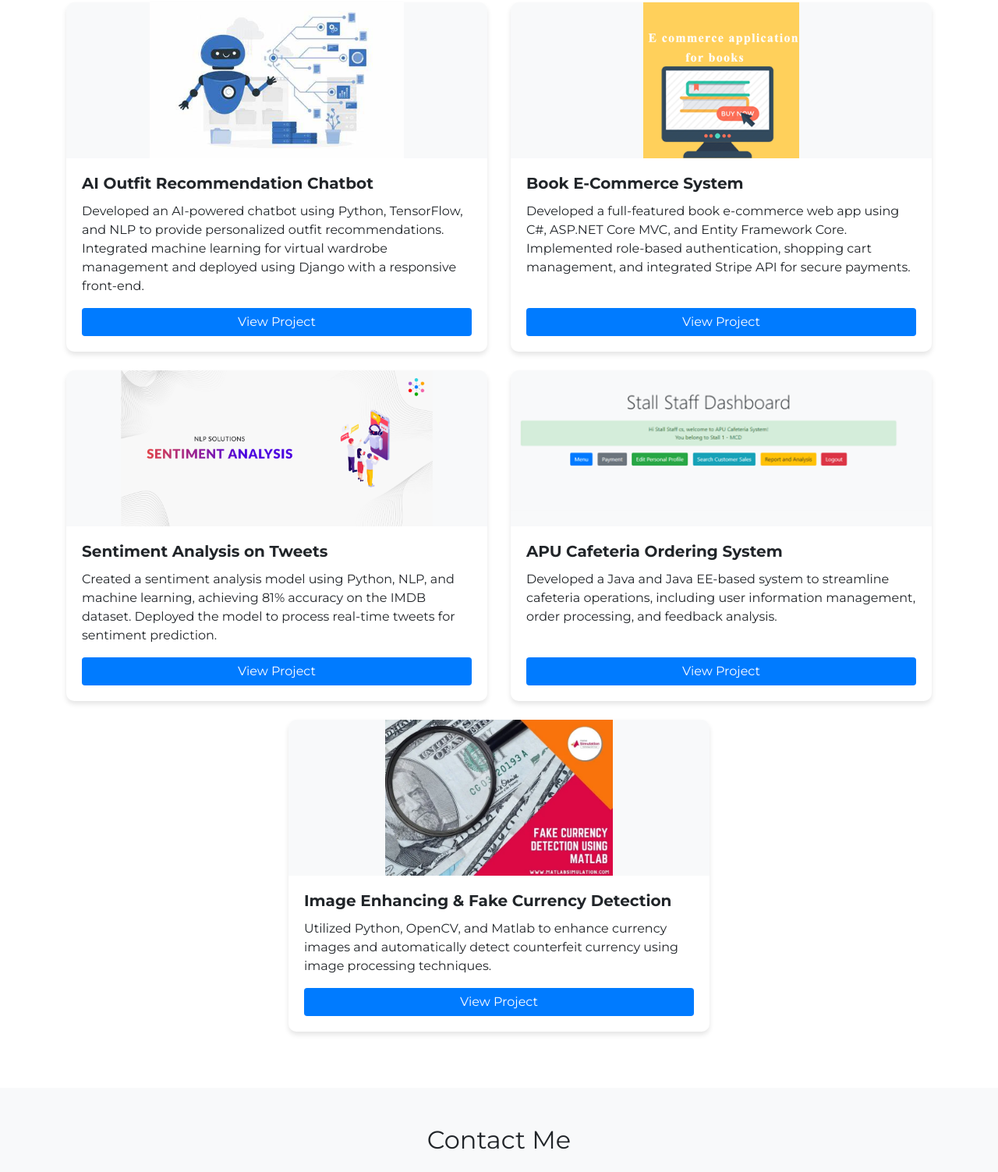
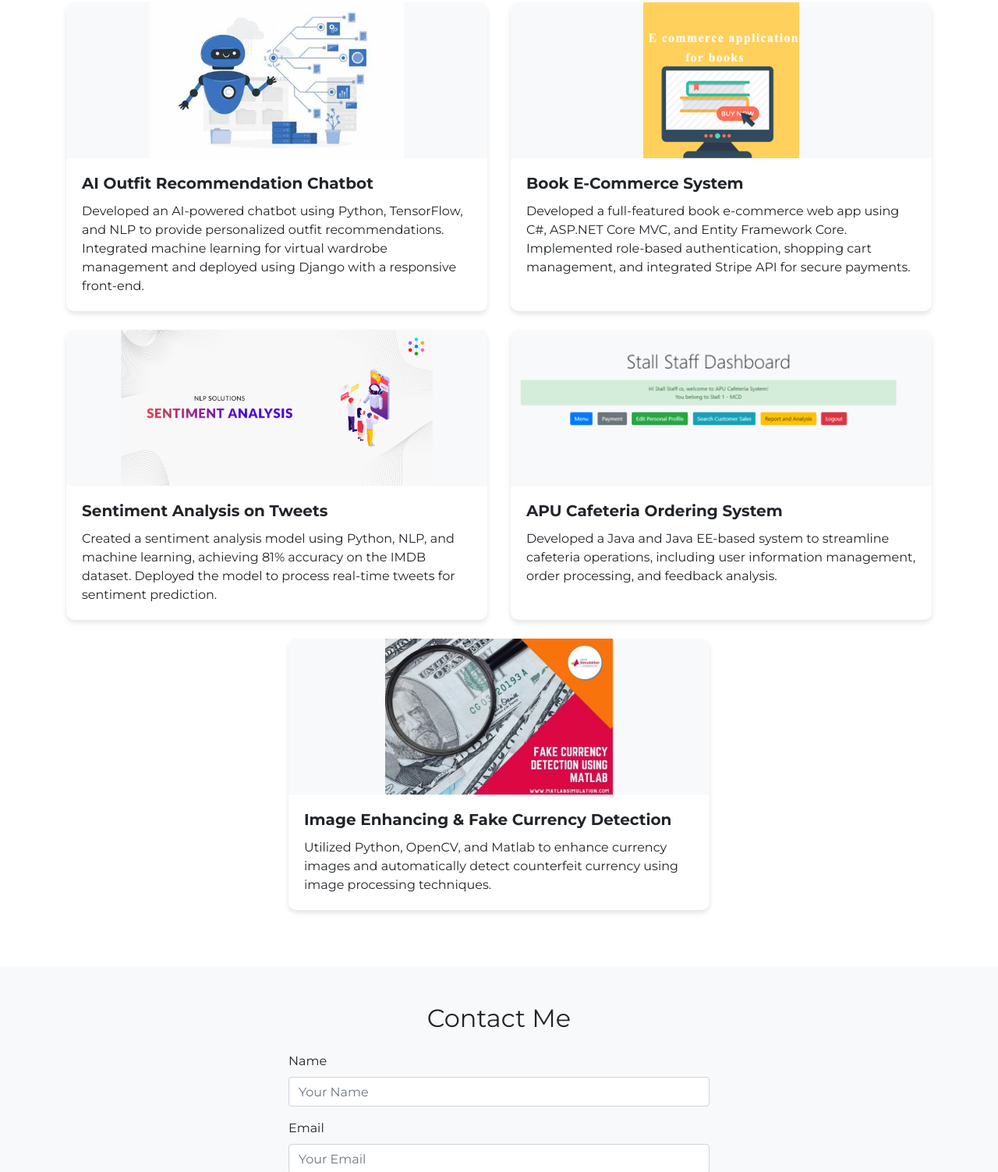
Before and after one commit to bissis0403/My-Second-Portfolio, a plain HTML site: page index.html in a window 1280 px wide. Shown: the part 1834-3337 px from the top of the page at 78% size. Drawn offline with nearby package versions, Linux system fonts and the light colour scheme.

Commit message:
Add files via upload

```diff
--- a/index.html
+++ b/index.html
@@ -223,7 +223,6 @@
                   machine learning for virtual wardrobe management and deployed
                   using Django with a responsive front-end.
                 </p>
-                <a href="#" class="btn btn-primary mt-auto">View Project</a>
               </div>
             </div>
           </div>
@@ -244,7 +243,6 @@
                   role-based authentication, shopping cart management, and
                   integrated Stripe API for secure payments.
                 </p>
-                <a href="#" class="btn btn-primary mt-auto">View Project</a>
               </div>
             </div>
           </div>
@@ -265,7 +263,6 @@
                   Deployed the model to process real-time tweets for sentiment
                   prediction.
                 </p>
-                <a href="#" class="btn btn-primary mt-auto">View Project</a>
               </div>
             </div>
           </div>
@@ -285,7 +282,6 @@
                   cafeteria operations, including user information management,
                   order processing, and feedback analysis.
                 </p>
-                <a href="#" class="btn btn-primary mt-auto">View Project</a>
               </div>
             </div>
           </div>
@@ -307,7 +303,6 @@
                   and automatically detect counterfeit currency using image
                   processing techniques.
                 </p>
-                <a href="#" class="btn btn-primary mt-auto">View Project</a>
               </div>
             </div>
           </div>
```
